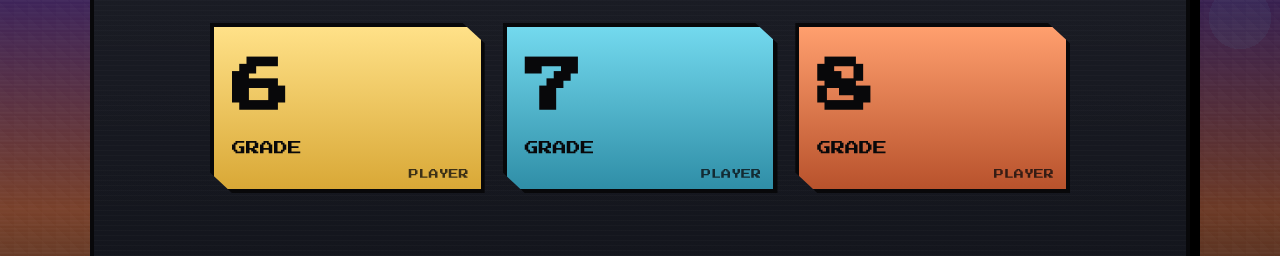
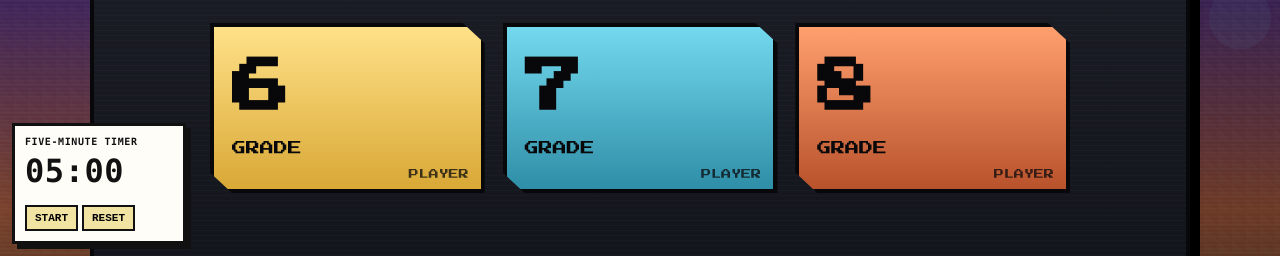
Before and after one commit to jasonatkinson123-sketch/band-tools-dashboard, a plain HTML site: page rewards.html in a window 1280 px wide. Shown: the part 544-800 px from the top of the page. Drawn offline with Linux system fonts and the light colour scheme.

Commit message:
Add five-minute timer to dashboard subtool

```diff
--- a/rewards.html
+++ b/rewards.html
@@ -53,5 +53,6 @@
 
   <script src="rewards-config.js?v=20260930-1"></script>
   <script src="rewards.js?v=20260930-1"></script>
+  <script src="https://jasonatkinson123-sketch.github.io/band-tools-dashboard/five-minute-timer.js?v=20261008-2"></script>
 </body>
 </html>
```
